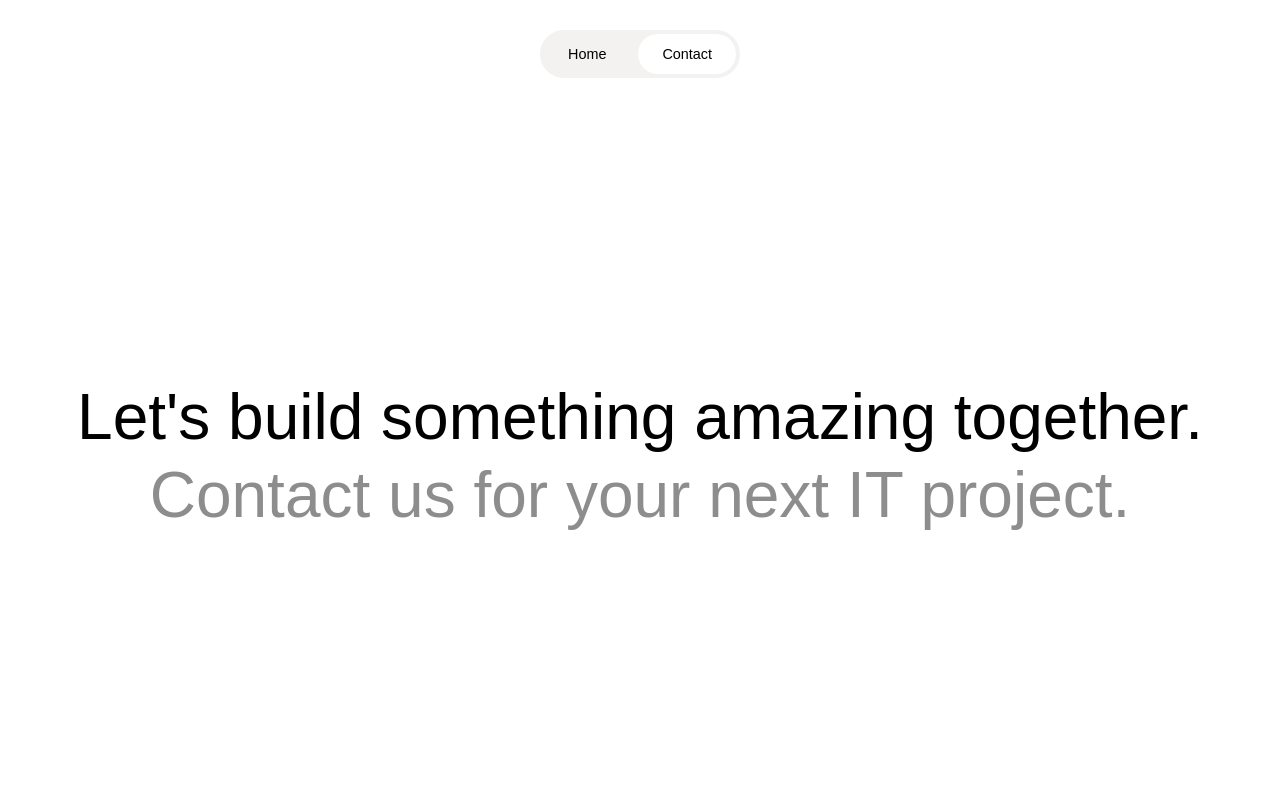
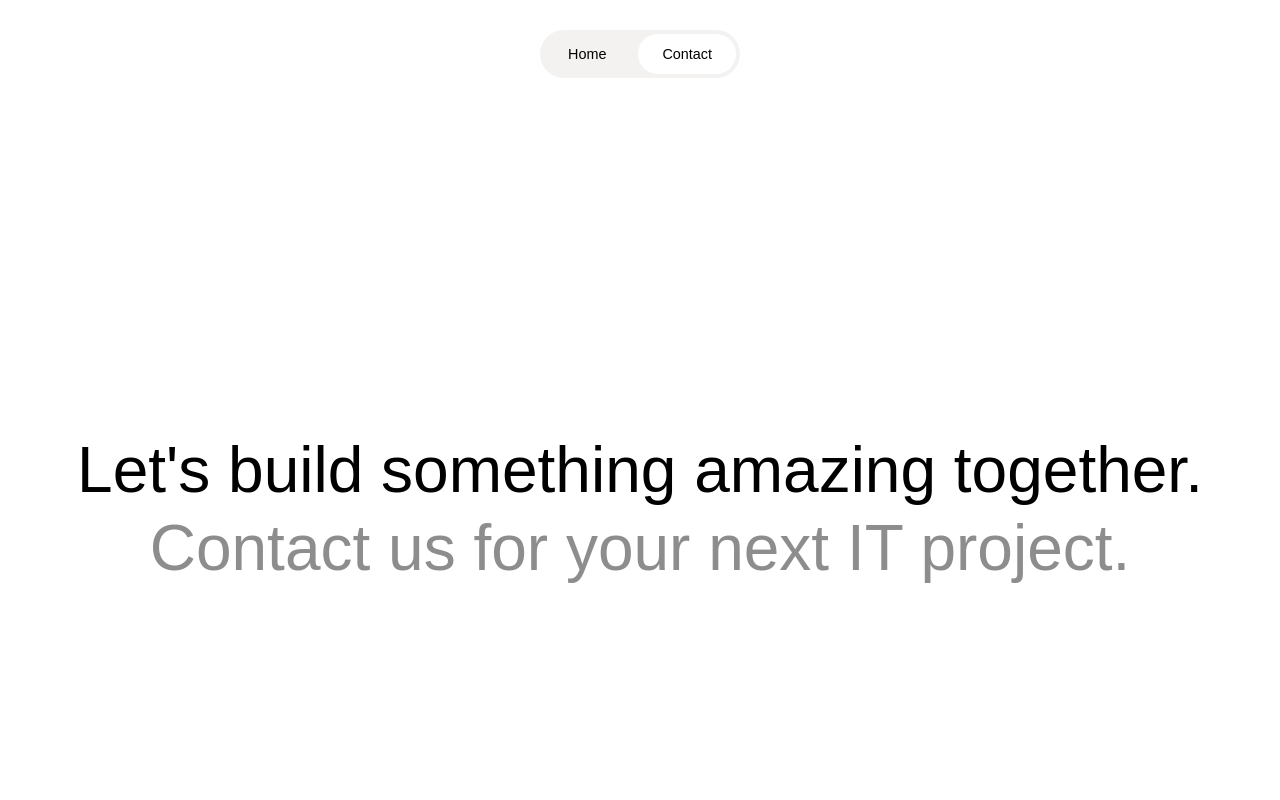
Before and after one commit to adpol95/macbook_three, a React (Vite) app: page /contact in a window 1280 px wide. Shown: the top 800 px of the page. Built offline with nearby package versions, Linux system fonts and the light colour scheme.

Commit message:
style: updated styles for the contact page, footer and main page, improved adaptability and alignment of elements

```diff
--- a/src/assets/styles/_contact.scss
+++ b/src/assets/styles/_contact.scss
@@ -4,6 +4,13 @@
 .contactMain {
   margin: 12rem 0;
 
+  height: 570px;
+
+  display: flex;
+  flex-direction: column;
+  justify-content: center;
+  align-items: center;
+
   .goodByeText {
     @include adaptiveMainText;
   }
--- a/src/assets/styles/_footer.scss
+++ b/src/assets/styles/_footer.scss
@@ -28,6 +28,8 @@
   margin-top: 8rem;
   padding: 0 .3rem;
 
+  align-items: space-between;
+
   .startGroupFooter p {
     margin: 0;
   }
--- a/src/assets/styles/_home.scss
+++ b/src/assets/styles/_home.scss
@@ -1,6 +1,7 @@
 @use "animations";
 @use "variables" as vars;
 @use 'functions' as *;
+@use 'header';
 
 
 .welcomeText {
@@ -129,7 +130,7 @@
 }
 
 .downStickFootMain {
-  position: fixed;
+  @extend .header;
   top: unset;
   bottom: 2rem;
   animation: slideUp 1.5s ease-in-out 1;
@@ -141,6 +142,7 @@
     color: white;
     display: flex;
     justify-content: center;
+    @extend .headerMainText;
     padding-left: 20px;
     padding-right: 20px;
 
--- a/src/assets/styles/index.scss
+++ b/src/assets/styles/index.scss
@@ -6,10 +6,6 @@
 @use "@/assets/styles/contact";
 @use "@/assets/styles/animations";
 
-* {
-    margin: 0;
-    padding: 0;
-}
 
 body {
     margin: 0;
@@ -22,7 +18,6 @@ body {
     font-family: sans-serif;
     font-size: 0.9rem;
     padding: 2rem;
-    margin-top: 9.5rem;
 
     @media (min-width: $desktopWide) {
         padding-left: 18rem;
@@ -36,15 +31,10 @@ code {
 }
 
 
-html,
-body,
-#root,
-#container {
-    height: 100%;
-}
-
 .bodyMain {
     display: flex;
     flex-direction: column;
-    justify-content: space-between;
+    justify-content: center;
+
+    flex: 1 1 auto;
 }
```
